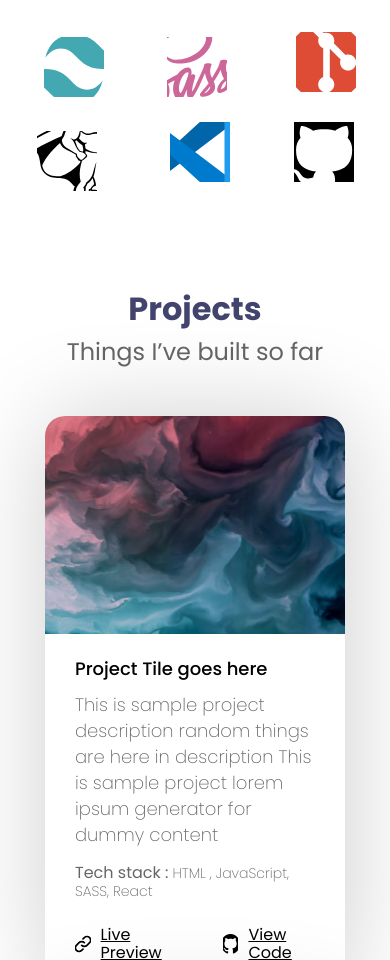
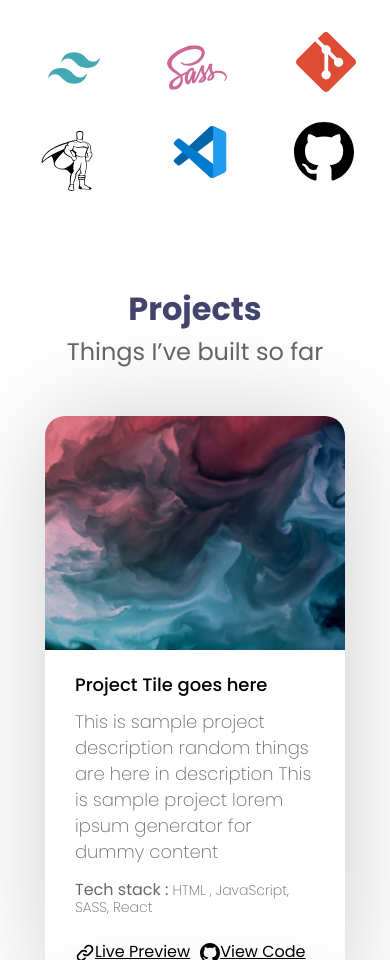
Before and after one commit to Marigza/landingPavan, a website: page index.html in a window 390 px wide. Shown: the part 1040-2000 px from the top of the page. Drawn offline with Linux system fonts and the light colour scheme.

Commit message:
fix: update icons size

```diff
--- a/styles/components/_projects.scss
+++ b/styles/components/_projects.scss
@@ -100,6 +100,9 @@
   font-size: 1.6rem;
   font-weight: 400;
   color: $second-text-color;
+  @include media-mobile {
+    gap: 10px;
+  }
 }
 
 .link {
@@ -109,6 +112,9 @@
   :hover {
       text-decoration: none;
     }
+  @include media-mobile {
+    gap: 0;
+  }
 }
 
 .link_icon {
--- a/styles/components/_stack.scss
+++ b/styles/components/_stack.scss
@@ -35,16 +35,6 @@
       column-gap: 15px;
       row-gap: 15px;
     }
-}
-
-.stack_item {
-  width: 120px;
-  height: 120px;
-  @include media-mobile {
-    width: 60px;
-    height: 60px;
-    background-size: contain;
-  }
 }
 
 .html {
@@ -104,3 +94,13 @@
 .github {
   background: url(/assets/icons/github.svg) center no-repeat;
 }
+
+.stack_item {
+  width: 120px;
+  height: 120px;
+  @include media-mobile {
+    width: 60px;
+    height: 60px;
+    background-size: contain;
+  }
+}
```
Also changed, not shown: styles/style.css, 1 other file.
